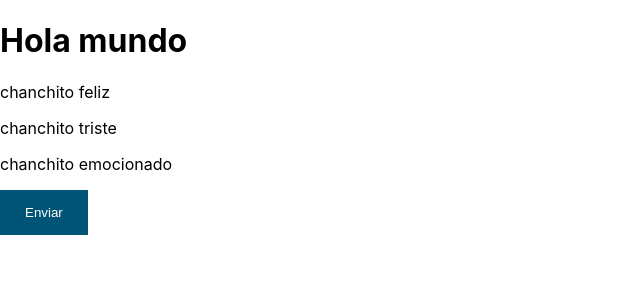
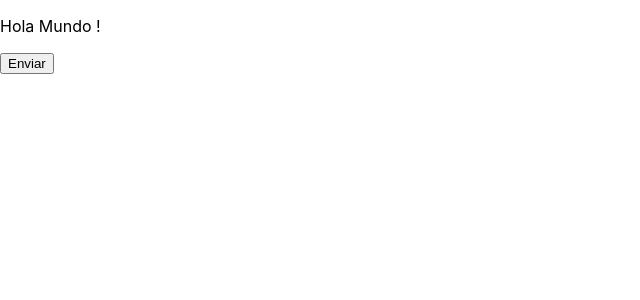
Before and after one commit to cabrerojas/mi-app, a React (Create React App) app: page / in a window 1280 px wide. Shown: the top 300 px of the page, without its empty margins (0-640 px from the left). Built offline with nearby package versions, Linux system fonts and the light colour scheme.

Commit message:
componentes basado en clases
state

```diff
--- a/src/App.js
+++ b/src/App.js
@@ -1,30 +1,27 @@
-import Button from "./Button"
 
-const arr = [
-    'chanchito feliz',
-    'chanchito triste',
-    'chanchito emocionado',
-]
+import { Component } from 'react'
 
-const App = () => {
-
-    const miVariable = false;
-
-    if (miVariable) {
-        return <p>Mi variable dio True!</p>
+class App extends Component {
+    state = {
+        valor: 3
     }
 
-    return (
-        <div>
-            <h1 onClick={(e) => console.log('click', e)}>
-                Hola mundo
-            </h1>
-            {arr.map((el) => <p key={el}>{el}</p>)}
-            <Button onClick={() => console.log('clickeado')}>
-                Enviar
-            </Button>
-        </div>
-    )
+    render() {
+        console.log(this.state);
+        return (
+            <div>
+                <p>
+                    Hola Mundo !
+                </p>
+                <button className={`${this.state.valor}`} onClick={() => this.setState({ valor: 2 })}>
+                    Enviar
+                </button>
+            </div>
+        )
+    }
+
 }
 
-export default App
+
+
+export default App;
```
Also changed, not shown: src/Intro2-app.js (added, +30 -0 lines).
